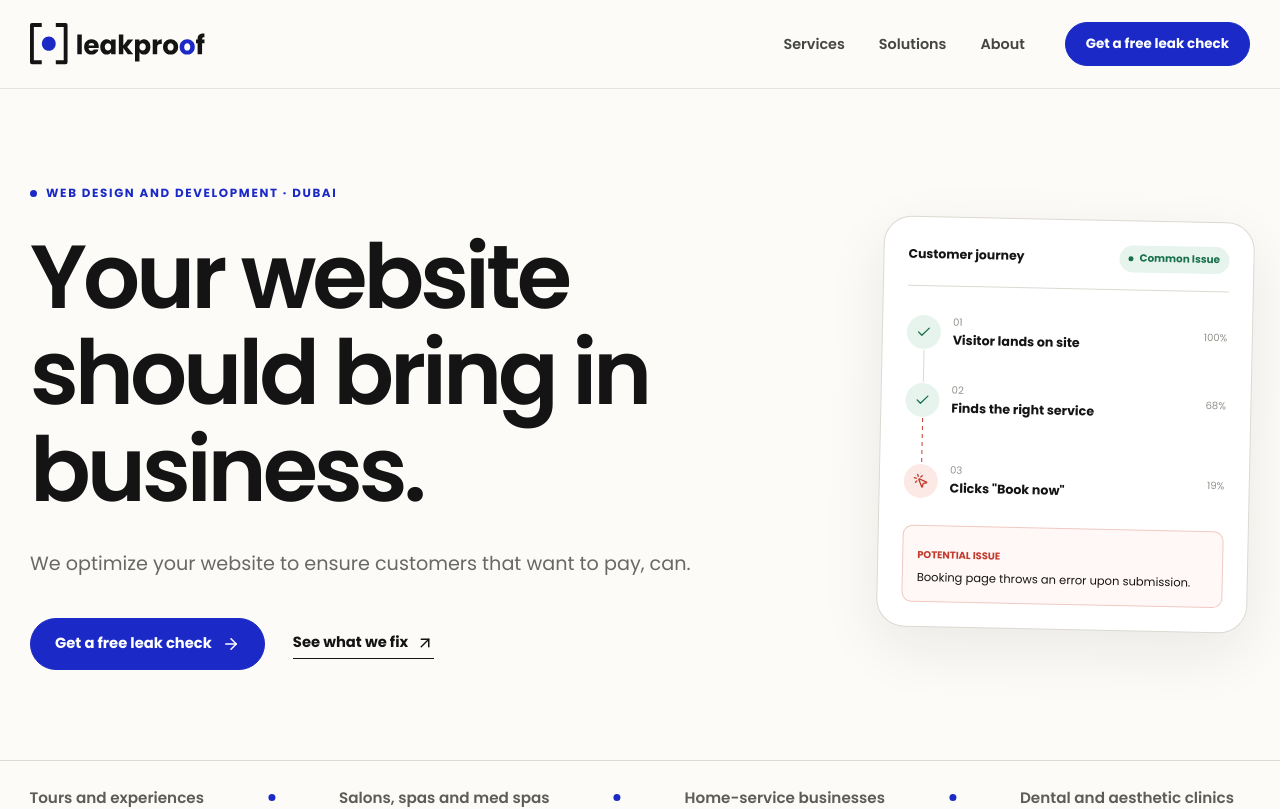
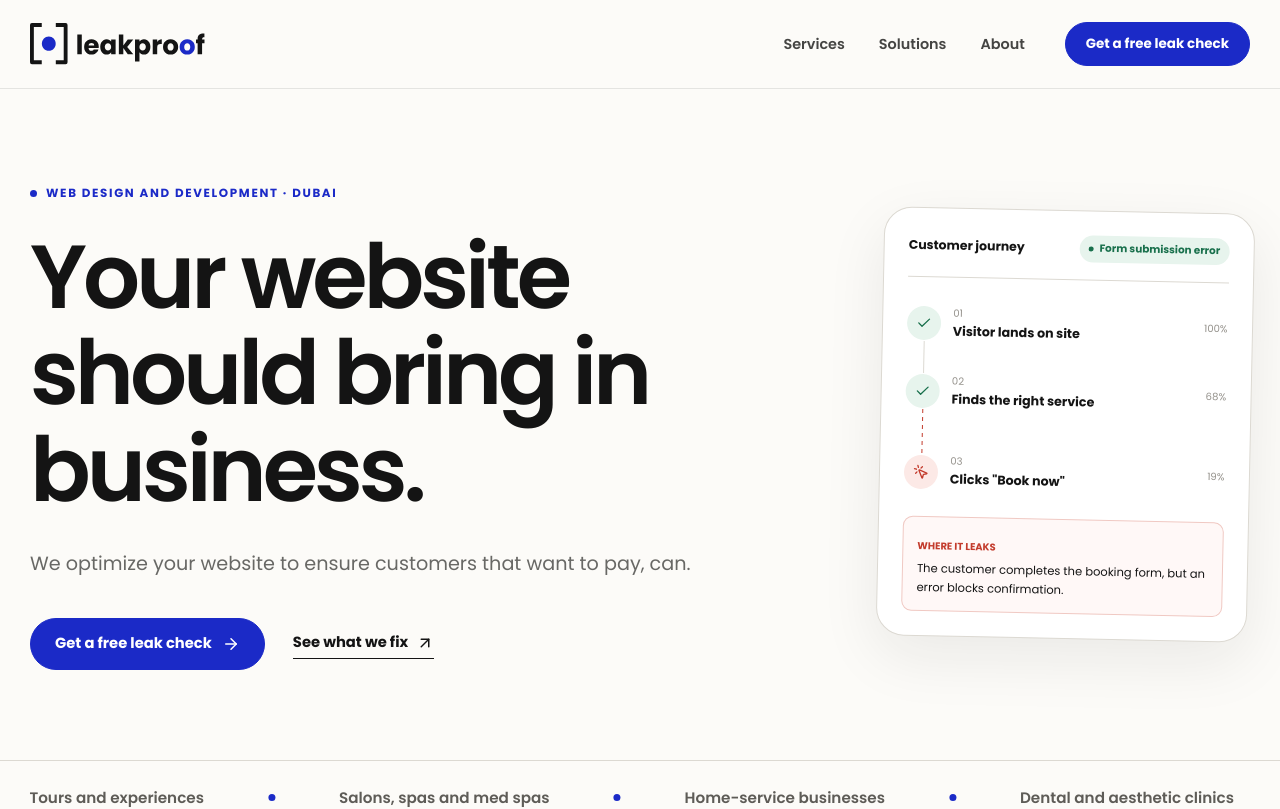
Before and after one commit to AdiKsOnDev/leakproof, a React (Vite) app: page / in a window 1280 px wide. Shown: the top 809 px of the page. Built offline with nearby package versions, Linux system fonts and the light colour scheme.

Commit message:
fix(homepage): replace generic booking flow issue

```diff
--- a/src/pages/HomePage.tsx
+++ b/src/pages/HomePage.tsx
@@ -28,7 +28,7 @@ export function HomePage() {
           <div className="leak-visual" aria-label="Example of a broken booking flow">
             <div className="leak-visual__top">
               <span>Customer journey</span>
-              <span className="status-pill"><span /> Common Issue</span>
+              <span className="status-pill"><span /> Form submission error</span>
             </div>
             <div className="journey-step journey-step--complete">
               <span className="journey-step__icon"><Check size={16} /></span>
@@ -48,8 +48,8 @@ export function HomePage() {
               <small>19%</small>
             </div>
             <div className="leak-visual__note">
-              <span>Potential issue</span>
-              <p>Booking page throws an error upon submission.</p>
+              <span>Where it leaks</span>
+              <p>The customer completes the booking form, but an error blocks confirmation.</p>
             </div>
           </div>
         </div>
```
